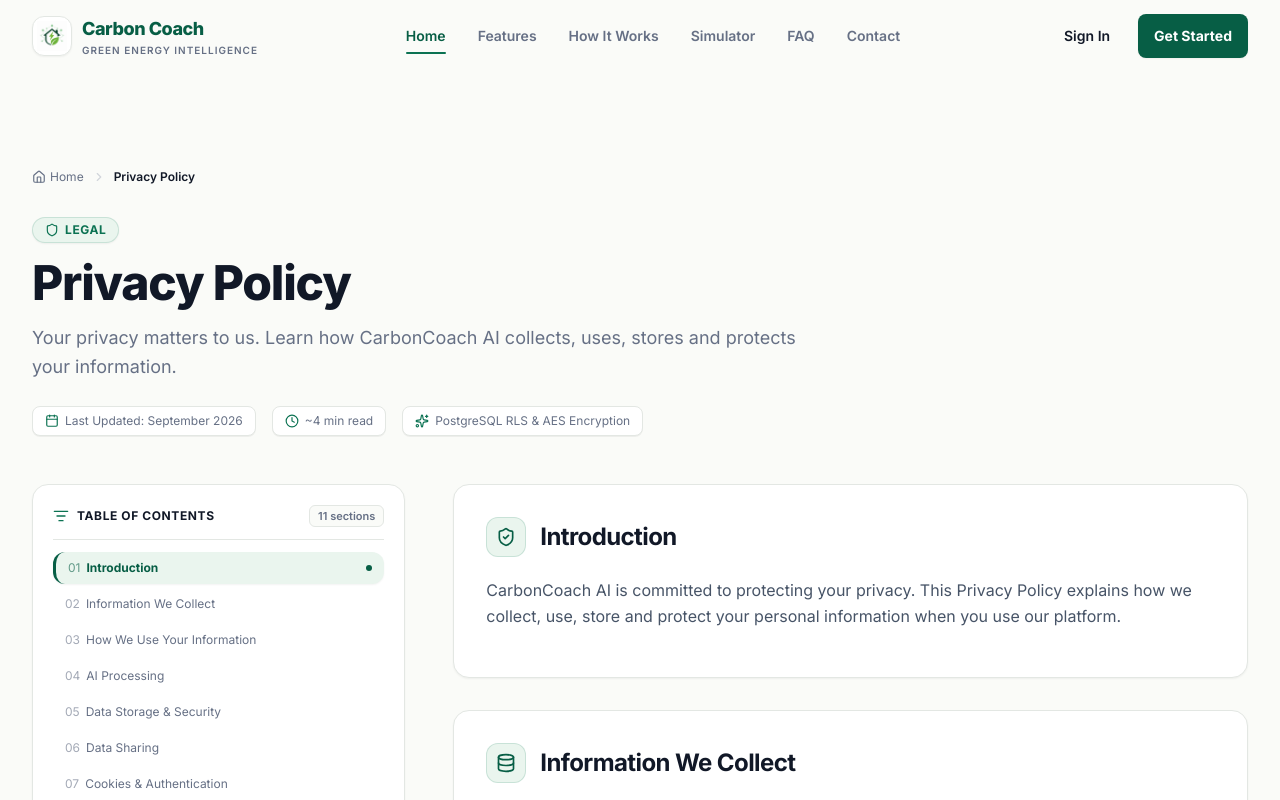
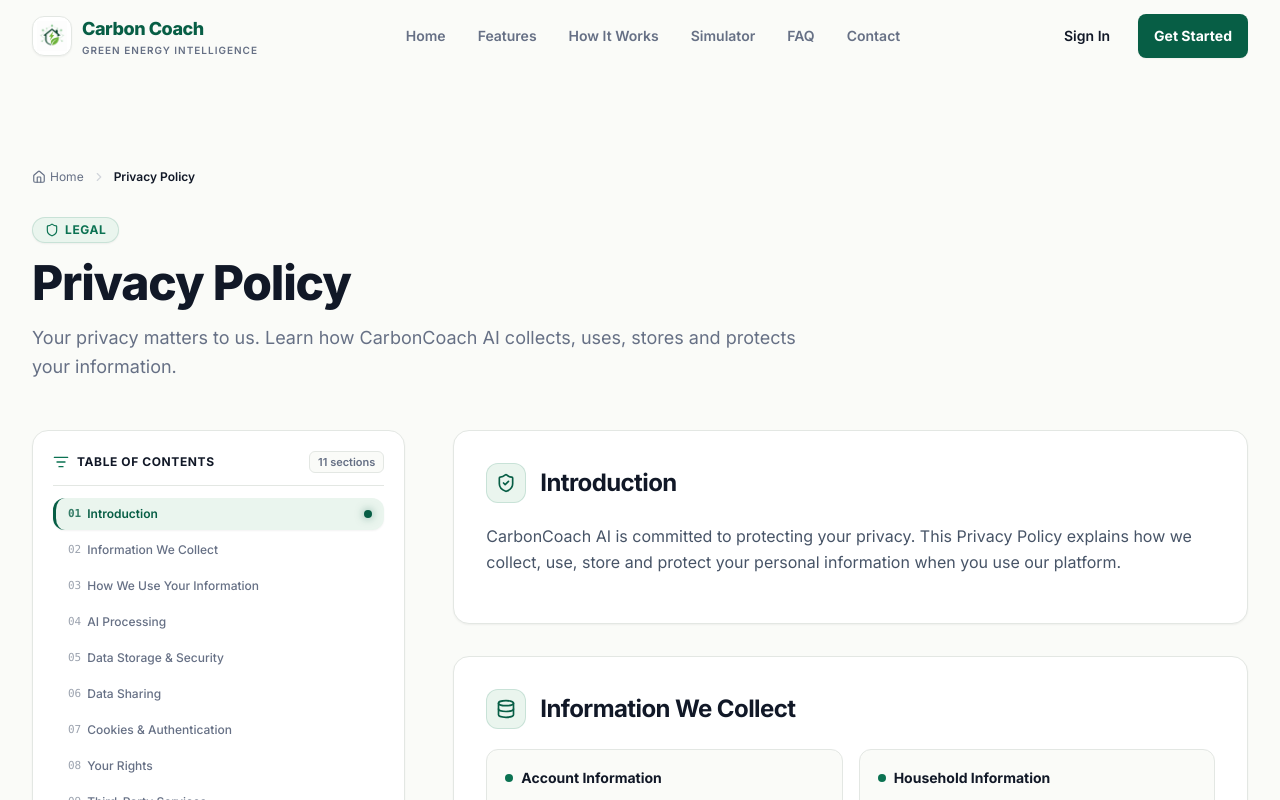
Before and after one commit to Sagar-Datkhile/CarbonCoach-AI, a Next.js app: page /privacy in a window 1280 px wide. Shown: the top 800 px of the page. Built offline with nearby package versions, Linux system fonts and the light colour scheme.

Commit message:
feat: add landing page scroll utilities

```diff
--- a/src/app/privacy/PrivacyPolicyContent.tsx
+++ b/src/app/privacy/PrivacyPolicyContent.tsx
@@ -6,9 +6,6 @@ import { motion } from "framer-motion";
 import {
   ChevronRight,
   Shield,
-  Calendar,
-  Clock,
-  Sparkles,
   Home,
 } from "lucide-react";
 import { LandingHeader } from "@/components/landing/LandingHeader";
@@ -20,34 +17,77 @@ import { privacySections } from "./privacyData";
 
 export function PrivacyPolicyContent() {
   const [activeId, setActiveId] = useState(privacySections[0].id);
+  const isClickScrollingRef = React.useRef(false);
+  const clickTimeoutRef = React.useRef<NodeJS.Timeout | null>(null);
 
-  // IntersectionObserver to update active section in Table of Contents as user scrolls
+  // Smooth, deterministic scroll-spy that handles fast scrolling without jitter
   useEffect(() => {
-    const observerOptions: IntersectionObserverInit = {
-      root: null,
-      rootMargin: "-120px 0px -60% 0px",
-      threshold: [0, 0.2, 0.5],
-    };
+    let ticking = false;
 
-    const handleIntersect: IntersectionObserverCallback = (entries) => {
-      const visibleEntries = entries.filter((entry) => entry.isIntersecting);
-      if (visibleEntries.length > 0) {
-        const topMost = visibleEntries.reduce((prev, curr) =>
-          curr.boundingClientRect.top < prev.boundingClientRect.top ? curr : prev
-        );
-        setActiveId(topMost.target.id);
+    const handleScroll = () => {
+      if (isClickScrollingRef.current) return;
+
+      if (!ticking) {
+        window.requestAnimationFrame(() => {
+          ticking = false;
+
+          const scrollY = window.scrollY;
+          const windowHeight = window.innerHeight;
+          const documentHeight = document.documentElement.scrollHeight;
+
+          // Top boundary: first section active
+          if (scrollY < 120) {
+            setActiveId(privacySections[0].id);
+            return;
+          }
+
+          // Bottom boundary: last section active when reaching page bottom
+          if (windowHeight + scrollY >= documentHeight - 80) {
+            setActiveId(privacySections[privacySections.length - 1].id);
+            return;
+          }
+
+          // Active reading line offset (below header)
+          const targetOffset = 180;
+
+          // Determine the active section by finding the last section whose top is above targetOffset
+          let currentActiveId = privacySections[0].id;
+          for (let i = 0; i < privacySections.length; i++) {
+            const sec = privacySections[i];
+            const el = document.getElementById(sec.id);
+            if (el) {
+              const top = el.getBoundingClientRect().top;
+              if (top <= targetOffset) {
+                currentActiveId = sec.id;
+              } else {
+                break;
+              }
+            }
+          }
+
+          setActiveId((prev) => (prev === currentActiveId ? prev : currentActiveId));
+        });
+        ticking = true;
       }
     };
 
-    const observer = new IntersectionObserver(handleIntersect, observerOptions);
+    window.addEventListener("scroll", handleScroll, { passive: true });
+    handleScroll();
 
-    privacySections.forEach((sec) => {
-      const el = document.getElementById(sec.id);
-      if (el) observer.observe(el);
-    });
+    return () => {
+      window.removeEventListener("scroll", handleScroll);
+      if (clickTimeoutRef.current) clearTimeout(clickTimeoutRef.current);
+    };
+  }, []);
 
-    return () => observer.disconnect();
-  }, []);
+  const handleSelectSection = (id: string) => {
+    setActiveId(id);
+    isClickScrollingRef.current = true;
+    if (clickTimeoutRef.current) clearTimeout(clickTimeoutRef.current);
+    clickTimeoutRef.current = setTimeout(() => {
+      isClickScrollingRef.current = false;
+    }, 600);
+  };
 
   return (
     <div className="min-h-screen flex flex-col bg-[#FAFBF8] text-[#111827]">
@@ -104,37 +144,16 @@ export function PrivacyPolicyContent() {
               Your privacy matters to us. Learn how CarbonCoach AI collects,
               uses, stores and protects your information.
             </motion.p>
-
-            {/* Meta badges: Last Updated, Reading Time */}
-            <motion.div
-              initial={{ opacity: 0, y: 15 }}
-              animate={{ opacity: 1, y: 0 }}
-              transition={{ duration: 0.5, delay: 0.25 }}
-              className="flex flex-wrap items-center gap-4 pt-2 text-xs text-[#667085]"
-            >
-              <div className="flex items-center gap-1.5 bg-white border border-[#E3E7E3] px-3 py-1.5 rounded-lg shadow-2xs">
-                <Calendar className="w-3.5 h-3.5 text-[#0B7252]" />
-                <span>Last Updated: September 2026</span>
-              </div>
-              <div className="flex items-center gap-1.5 bg-white border border-[#E3E7E3] px-3 py-1.5 rounded-lg shadow-2xs">
-                <Clock className="w-3.5 h-3.5 text-[#0B7252]" />
-                <span>~4 min read</span>
-              </div>
-              <div className="flex items-center gap-1.5 bg-white border border-[#E3E7E3] px-3 py-1.5 rounded-lg shadow-2xs">
-                <Sparkles className="w-3.5 h-3.5 text-[#0B7252]" />
-                <span>PostgreSQL RLS & AES Encryption</span>
-              </div>
-            </motion.div>
           </header>
 
           {/* Main Grid: Sticky Sidebar TOC on Left (lg:col-span-4), Content on Right (lg:col-span-8) */}
-          <div className="lg:grid lg:grid-cols-12 lg:gap-12 items-start">
-            {/* Table of Contents Column */}
-            <aside className="lg:col-span-4 mb-8 lg:mb-0">
+          <div className="relative lg:grid lg:grid-cols-12 lg:gap-12">
+            {/* Table of Contents Column - Sticky while scrolling */}
+            <aside className="lg:col-span-4 mb-8 lg:mb-0 lg:sticky lg:top-24 lg:self-start z-10">
               <TableOfContents
                 sections={privacySections}
                 activeId={activeId}
-                onSelectSection={(id) => setActiveId(id)}
+                onSelectSection={handleSelectSection}
               />
             </aside>
 
--- a/src/components/landing/LandingHeader.tsx
+++ b/src/components/landing/LandingHeader.tsx
@@ -2,12 +2,15 @@
 
 import React, { useState, useEffect } from "react";
 import Link from "next/link";
+import { usePathname, useRouter } from "next/navigation";
 import { motion, AnimatePresence } from "framer-motion";
 import { Button } from "@/components/ui/Button";
 import { Menu, X, ArrowRight } from "lucide-react";
 import { scrollToSection } from "./scrollUtils";
 
 export function LandingHeader() {
+  const pathname = usePathname();
+  const router = useRouter();
   const [isMobileOpen, setIsMobileOpen] = useState(false);
   const [isScrolled, setIsScrolled] = useState(false);
   const [activeSection, setActiveSection] = useState("hero");
@@ -21,34 +24,98 @@ export function LandingHeader() {
     { label: "Contact", scrollTo: "contact" },
   ];
 
-  // Monitor scroll distance to toggle transparent vs solid background with shadow
+  // If redirected to home page with a hash or stored target from another route (e.g. /privacy), smooth scroll to it
   useEffect(() => {
+    if (pathname !== "/" || typeof window === "undefined") return;
+
+    let targetId = "";
+    try {
+      const stored = sessionStorage.getItem("cc_scroll_target");
+      if (stored) {
+        targetId = stored;
+        sessionStorage.removeItem("cc_scroll_target");
+      }
+    } catch {
+      // Safely ignore storage errors
+    }
+
+    if (!targetId && window.location.hash) {
+      targetId = window.location.hash.replace("#", "");
+    }
+
+    if (!targetId) return;
+
+    if (targetId === "hero") {
+      window.scrollTo({ top: 0, behavior: "smooth" });
+      setActiveSection("hero");
+      return;
+    }
+
+    let attempts = 0;
+    const maxAttempts = 30; // Check up to 1.5s (30 * 50ms)
+    const interval = setInterval(() => {
+      attempts++;
+      const element = document.getElementById(targetId);
+      if (element) {
+        clearInterval(interval);
+        requestAnimationFrame(() => {
+          scrollToSection(targetId, 80);
+          setActiveSection(targetId);
+        });
+      } else if (attempts >= maxAttempts) {
+        clearInterval(interval);
+      }
+    }, 50);
+
+    return () => clearInterval(interval);
+  }, [pathname]);
+
+  // Listen to browser hash changes (e.g. back/forward button navigation)
+  useEffect(() => {
+    if (pathname !== "/" || typeof window === "undefined") return;
+
+    const handleHashChange = () => {
+      const hash = window.location.hash.replace("#", "");
+      if (hash) {
+        scrollToSection(hash, 80);
+        setActiveSection(hash);
+      }
+    };
+
+    window.addEventListener("hashchange", handleHashChange);
+    return () => window.removeEventListener("hashchange", handleHashChange);
+  }, [pathname]);
+
+  // Monitor scroll distance and track active home page section smoothly without fast-scroll jitter
+  useEffect(() => {
+    let ticking = false;
+
     const handleScroll = () => {
       const scrollPosition = window.scrollY;
       setIsScrolled(scrollPosition > 20);
 
-      // Handle top of page boundary
-      if (scrollPosition < 80) {
+      // Only track home page scroll positions
+      if (pathname !== "/") return;
+
+      if (!ticking) {
+        window.requestAnimationFrame(() => {
+          ticking = false;
+          const currentScroll = window.scrollY;
+          const windowHeight = window.innerHeight;
+          const documentHeight = document.documentElement.scrollHeight;
+
+          // Handle top boundary
+          if (currentScroll < 80) {
             setActiveSection("hero");
             return;
           }
 
-      // Handle bottom of page boundary
-      if (
-        window.innerHeight + Math.round(scrollPosition) >=
-        document.documentElement.scrollHeight - 80
-      ) {
+          // Handle bottom boundary
+          if (windowHeight + Math.round(currentScroll) >= documentHeight - 80) {
             setActiveSection("contact");
+            return;
           }
-    };
 
-    handleScroll();
-    window.addEventListener("scroll", handleScroll, { passive: true });
-    return () => window.removeEventListener("scroll", handleScroll);
-  }, []);
-
-  // IntersectionObserver for ScrollSpy across all sections
-  useEffect(() => {
           const sectionIds = [
             "hero",
             "features",
@@ -59,42 +126,50 @@ export function LandingHeader() {
             "contact",
           ];
 
-    const observerOptions: IntersectionObserverInit = {
-      root: null,
-      rootMargin: "-90px 0px -40% 0px",
-      threshold: [0.1, 0.3, 0.5],
-    };
+          const targetOffset = 180;
+          let currentActive = "hero";
 
-    const handleIntersect: IntersectionObserverCallback = (entries) => {
-      // Find the entry that has the highest intersection ratio
-      const visibleEntries = entries.filter((entry) => entry.isIntersecting);
-      if (visibleEntries.length > 0) {
-        const primary = visibleEntries.reduce((prev, curr) =>
-          curr.intersectionRatio > prev.intersectionRatio ? curr : prev
-        );
-        const id = primary.target.id;
-        // If benefits is active, highlight simulator or closest nav item
-        if (id === "benefits") {
-          setActiveSection("simulator");
+          for (let i = 0; i < sectionIds.length; i++) {
+            const id = sectionIds[i];
+            const el = document.getElementById(id);
+            if (el) {
+              const top = el.getBoundingClientRect().top;
+              if (top <= targetOffset) {
+                currentActive = id === "benefits" ? "simulator" : id;
               } else {
-          setActiveSection(id);
+                break;
               }
+            }
+          }
+
+          setActiveSection((prev) => (prev === currentActive ? prev : currentActive));
+        });
+        ticking = true;
       }
     };
 
-    const observer = new IntersectionObserver(handleIntersect, observerOptions);
-
-    sectionIds.forEach((id) => {
-      const el = document.getElementById(id);
-      if (el) observer.observe(el);
-    });
-
-    return () => observer.disconnect();
-  }, []);
+    handleScroll();
+    window.addEventListener("scroll", handleScroll, { passive: true });
+    return () => window.removeEventListener("scroll", handleScroll);
+  }, [pathname]);
 
   const handleNavClick = (e: React.MouseEvent, scrollTo: string) => {
+    setIsMobileOpen(false);
+
+    // If on /privacy or any non-root page, redirect to home with the corresponding hash
+    if (pathname !== "/") {
       e.preventDefault();
-    setIsMobileOpen(false);
+      try {
+        sessionStorage.setItem("cc_scroll_target", scrollTo);
+      } catch {
+        // Safely ignore storage errors
+      }
+      const targetUrl = scrollTo === "hero" ? "/" : `/#${scrollTo}`;
+      router.push(targetUrl, { scroll: false });
+      return;
+    }
+
+    e.preventDefault();
     setActiveSection(scrollTo);
     scrollToSection(scrollTo, 80);
   };
@@ -138,12 +213,18 @@ export function LandingHeader() {
           aria-label="Landing Navigation"
         >
           {navLinks.map((link) => {
-            const isActive = activeSection === link.scrollTo;
+            const isActive = pathname === "/" && activeSection === link.scrollTo;
 
             return (
               <a
                 key={link.label}
-                href={`#${link.scrollTo}`}
+                href={
+                  pathname === "/"
+                    ? `#${link.scrollTo}`
+                    : link.scrollTo === "hero"
+                    ? "/"
+                    : `/#${link.scrollTo}`
+                }
                 onClick={(e) => handleNavClick(e, link.scrollTo)}
                 className={`relative py-1 text-sm font-semibold transition-colors ${
                   isActive
@@ -215,11 +296,17 @@ export function LandingHeader() {
             <div className="px-4 pt-3 pb-6 space-y-4">
               <nav className="flex flex-col space-y-1" aria-label="Mobile Navigation">
                 {navLinks.map((link) => {
-                  const isActive = activeSection === link.scrollTo;
+                  const isActive = pathname === "/" && activeSection === link.scrollTo;
                   return (
                     <a
                       key={link.label}
-                      href={`#${link.scrollTo}`}
+                      href={
+                        pathname === "/"
+                          ? `#${link.scrollTo}`
+                          : link.scrollTo === "hero"
+                          ? "/"
+                          : `/#${link.scrollTo}`
+                      }
                       onClick={(e) => handleNavClick(e, link.scrollTo)}
                       className={`flex items-center justify-between px-3.5 py-2.5 rounded-xl text-sm font-semibold transition-colors ${
                         isActive
--- a/src/components/legal/TableOfContents.tsx
+++ b/src/components/legal/TableOfContents.tsx
@@ -28,13 +28,19 @@ export function TableOfContents({
     const targetEl = document.getElementById(id);
     if (targetEl) {
       const topOffset = 100;
-      const elementPosition = targetEl.getBoundingClientRect().top;
-      const offsetPosition = elementPosition + window.pageYOffset - topOffset;
+      const elementPosition = targetEl.getBoundingClientRect().top + window.scrollY;
+      const offsetPosition = Math.max(0, elementPosition - topOffset);
 
       window.scrollTo({
         top: offsetPosition,
         behavior: "smooth",
       });
+
+      try {
+        window.history.pushState(null, "", `#${id}`);
+      } catch {
+        // Safely ignore history errors
+      }
     }
   };
 
@@ -75,18 +81,26 @@ export function TableOfContents({
                   href={`#${section.id}`}
                   onClick={(e) => handleClick(e, section.id)}
                   className={cn(
-                    "flex items-center justify-between px-3 py-2 rounded-lg text-xs font-medium transition-colors",
+                    "flex items-center justify-between px-3 py-2.5 rounded-lg text-xs font-medium transition-colors border-l-[3px]",
                     isActive
-                      ? "bg-[#EAF5EE] text-[#075E45] font-bold"
-                      : "text-[#475467] hover:bg-[#FAFBF8] hover:text-[#111827]"
+                      ? "bg-[#EAF5EE] text-[#075E45] font-semibold border-[#075E45]"
+                      : "border-transparent text-[#475467] hover:bg-[#FAFBF8] hover:text-[#111827]"
                   )}
                 >
-                  <span className="truncate">
-                    {index + 1}. {section.title}
+                  <span className="truncate flex items-center">
+                    <span className="opacity-60 mr-1.5 font-mono">
+                      {String(index + 1).padStart(2, "0")}
+                    </span>
+                    <span className="truncate">{section.title}</span>
                   </span>
-                  {isActive && (
-                    <span className="w-1.5 h-1.5 rounded-full bg-[#0B7252]" />
-                  )}
+                  <span
+                    className={cn(
+                      "w-1.5 h-1.5 rounded-full shrink-0 ml-2 transition-all duration-200",
+                      isActive
+                        ? "bg-[#075E45] scale-100 opacity-100"
+                        : "scale-0 opacity-0"
+                    )}
+                  />
                 </a>
               );
             })}
@@ -95,7 +109,7 @@ export function TableOfContents({
       </div>
 
       {/* Desktop Sticky Table of Contents Card */}
-      <div className="hidden lg:block sticky top-28 rounded-2xl border border-[#E3E7E3] bg-white p-5 shadow-xs">
+      <div className="hidden lg:block rounded-2xl border border-[#E3E7E3] bg-white p-5 shadow-xs max-h-[calc(100vh-7.5rem)] overflow-y-auto">
         <div className="flex items-center justify-between pb-3 mb-3 border-b border-[#E3E7E3]">
           <h3 className="text-xs font-bold uppercase tracking-wider text-[#111827] flex items-center gap-2">
             <ListFilter className="w-4 h-4 text-[#0B7252]" />
@@ -115,21 +129,33 @@ export function TableOfContents({
                   href={`#${section.id}`}
                   onClick={(e) => handleClick(e, section.id)}
                   className={cn(
-                    "group flex items-center justify-between px-3 py-2 rounded-xl text-xs transition-all duration-200",
+                    "group flex items-center justify-between px-3 py-2 rounded-xl text-xs font-medium transition-colors duration-150 border-l-[3px]",
                     isActive
-                      ? "bg-[#EAF5EE] text-[#075E45] font-bold shadow-xs border-l-3 border-[#075E45]"
-                      : "text-[#667085] hover:bg-[#FAFBF8] hover:text-[#111827]"
+                      ? "bg-[#EAF5EE] text-[#075E45] font-semibold shadow-xs border-[#075E45]"
+                      : "border-transparent text-[#667085] hover:bg-[#FAFBF8] hover:text-[#111827] hover:border-[#E3E7E3]"
                   )}
                 >
-                  <span className="truncate">
-                    <span className="opacity-60 mr-1.5 font-normal">
+                  <span className="truncate flex items-center">
+                    <span
+                      className={cn(
+                        "mr-1.5 font-mono text-[11px] transition-colors",
+                        isActive
+                          ? "text-[#075E45]/80 font-bold"
+                          : "text-[#9CA3AF] group-hover:text-[#667085]"
+                      )}
+                    >
                       {String(index + 1).padStart(2, "0")}
                     </span>
-                    {section.title}
+                    <span className="truncate">{section.title}</span>
                   </span>
-                  {isActive && (
-                    <span className="w-1.5 h-1.5 rounded-full bg-[#075E45] shrink-0" />
-                  )}
+                  <span
+                    className={cn(
+                      "w-2 h-2 rounded-full shrink-0 ml-2 transition-all duration-200",
+                      isActive
+                        ? "bg-[#075E45] scale-100 opacity-100 shadow-[0_0_8px_rgba(7,94,69,0.5)]"
+                        : "scale-0 opacity-0"
+                    )}
+                  />
                 </a>
               </li>
             );
```
Also changed, not shown: src/components/landing/scrollUtils.ts (+15 -3 lines), src/components/legal/PolicySection.tsx (+13 -17 lines). Lines whose indentation alone changed are shown as unchanged.
